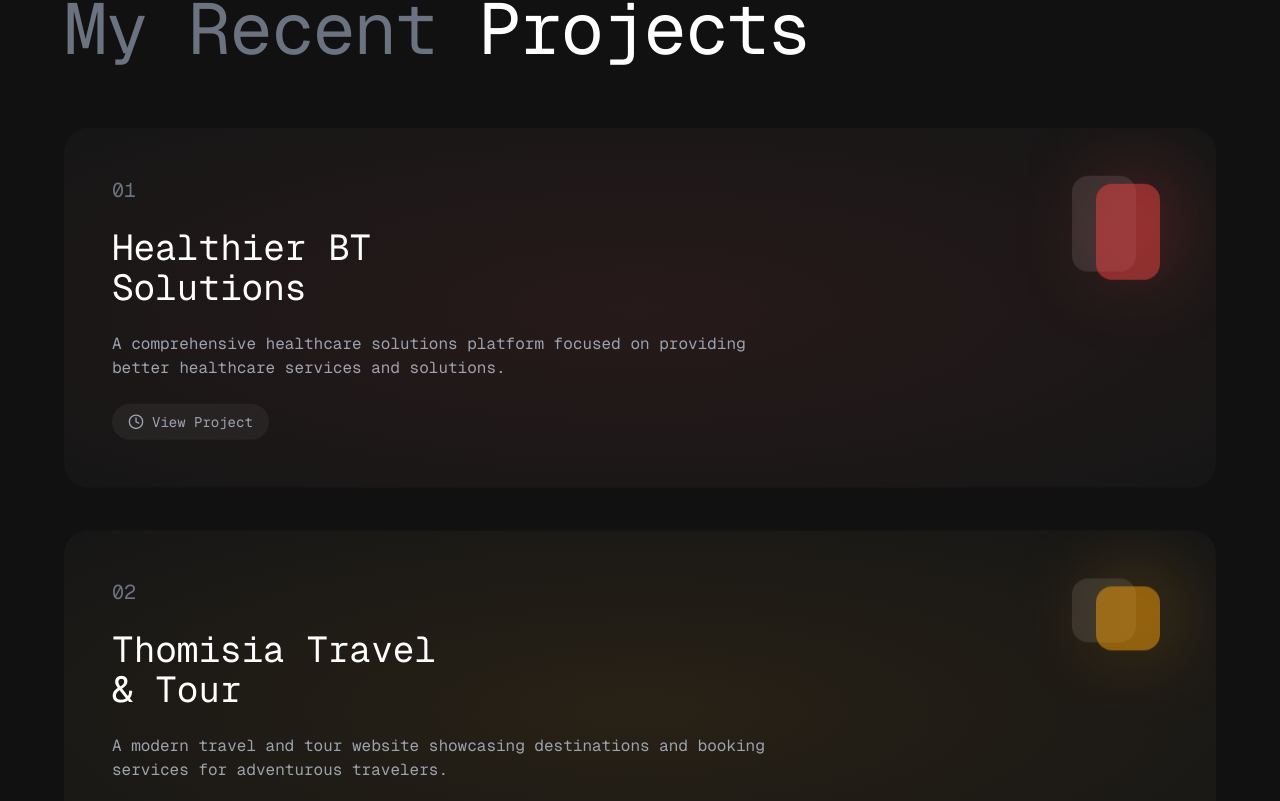
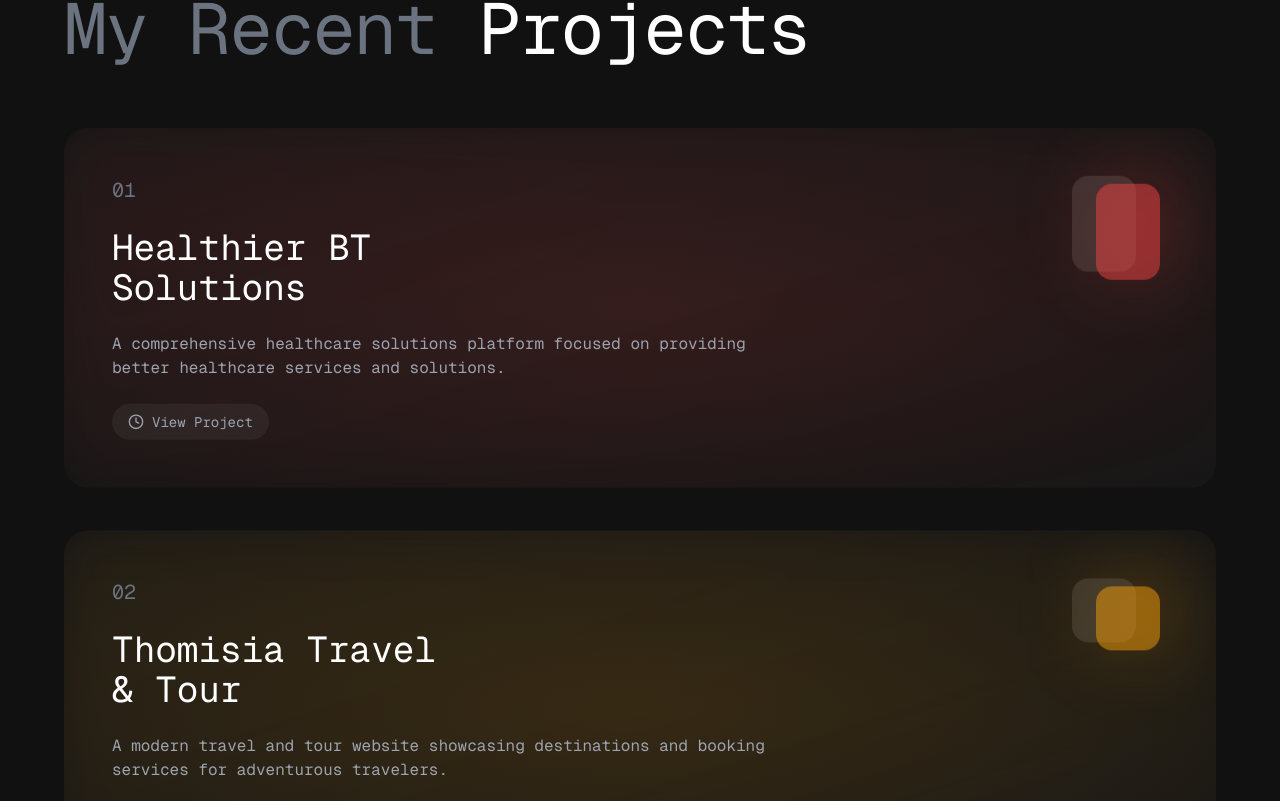
Before and after one commit to nanayawdev/nycre8ivestudio, a Next.js app: page / in a window 1280 px wide. Shown: the part 1959-2760 px from the top of the page. Built offline with nearby package versions, Linux system fonts and the light colour scheme.

Commit message:
Enhance ProcessCard glow effect with increased opacity and additional blur layer

```diff
--- a/components/sections/how-we-work.tsx
+++ b/components/sections/how-we-work.tsx
@@ -100,9 +100,14 @@ function ProcessCard({ step }: { step: ProcessStep }) {
       className="relative"
     >
       <div className="bg-[#161616] rounded-3xl p-12 relative overflow-hidden group hover:bg-[#1a1a1a] transition-colors">
-        {/* Gradient background - modified opacity values */}
+        {/* Increased base opacity and hover opacity */}
         <div
-          className={`absolute inset-0 bg-gradient-radial ${step.glowColor} opacity-40 group-hover:opacity-100 transition-opacity duration-500`}
+          className={`absolute inset-0 bg-gradient-radial ${step.glowColor} opacity-60 group-hover:opacity-100 transition-opacity duration-500`}
+        />
+
+        {/* Added additional glow layer */}
+        <div
+          className={`absolute inset-0 bg-gradient-to-br ${step.glowColor} blur-xl opacity-30 group-hover:opacity-50 transition-opacity duration-500`}
         />
 
         <div className="relative z-10 flex flex-col md:flex-row gap-8 items-start">
```
